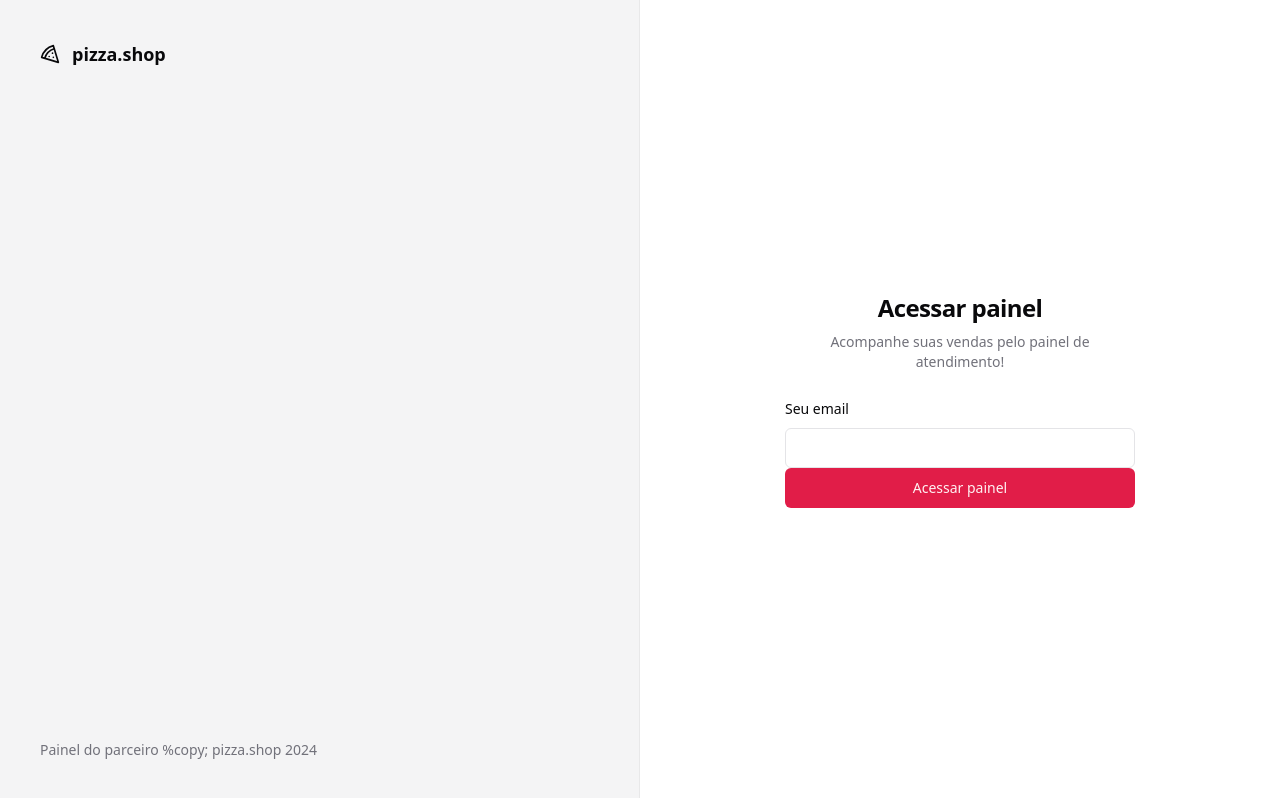
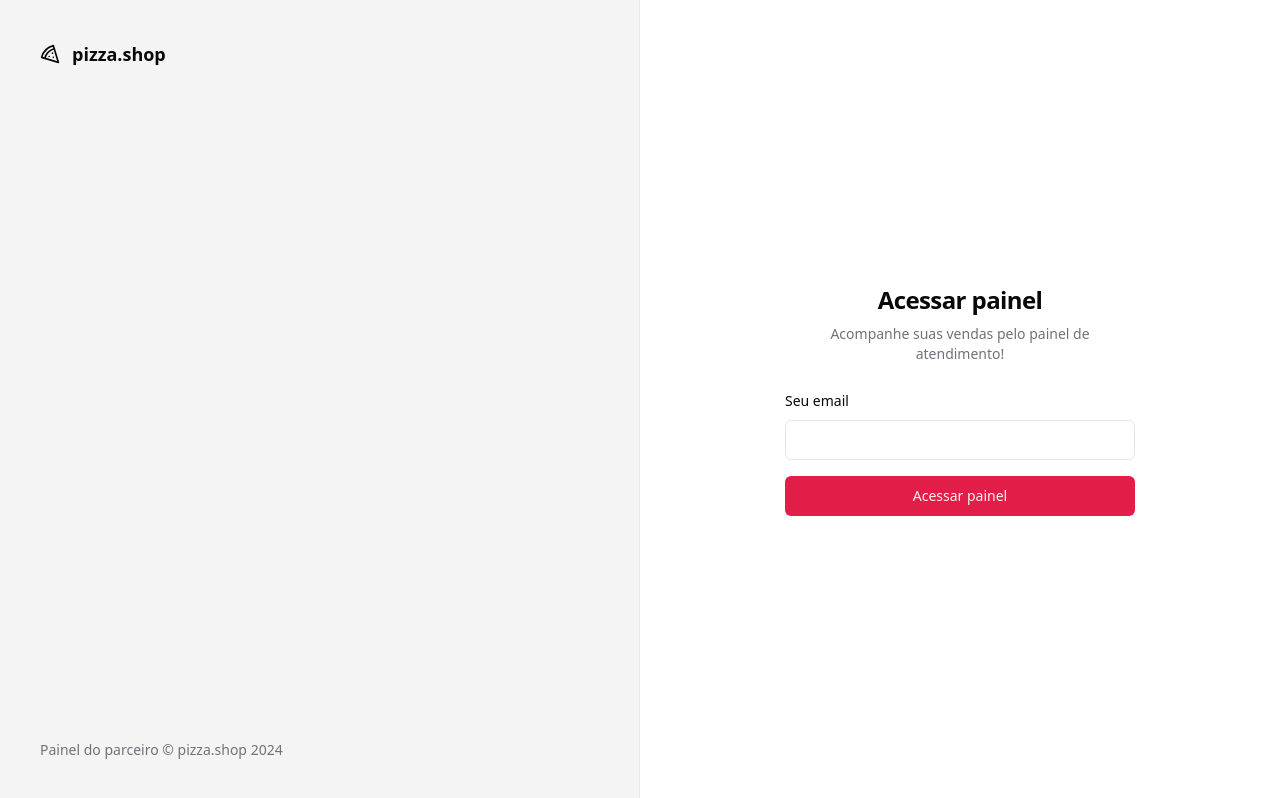
Before and after one commit to kaiquecamposdev/pizza-shop-web, a React (Vite) app: page /sign-in in a window 1280 px wide. Built offline with nearby package versions, Linux system fonts and the light colour scheme.

Commit message:
fix: add className on form

```diff
--- a/src/pages/_layouts/auth.tsx
+++ b/src/pages/_layouts/auth.tsx
@@ -10,9 +10,10 @@ export function AuthLayout() {
           <span className="font-semibold">pizza.shop</span>
         </div>
         <footer className="text-sm">
-          Painel do parceiro %copy; pizza.shop {new Date().getFullYear()}
+          Painel do parceiro &copy; pizza.shop {new Date().getFullYear()}
         </footer>
       </div>
+
       <div className="flex items-center justify-center">
         <Outlet />
       </div>
--- a/src/pages/auth/sing-in.tsx
+++ b/src/pages/auth/sing-in.tsx
@@ -19,7 +19,7 @@ export function SignIn() {
             </p>
           </div>
 
-          <form action="space-y-4">
+          <form className="space-y-4">
             <div className="space-y-2">
               <Label htmlFor="email">Seu email</Label>
               <Input id="email" type="email" />
```
